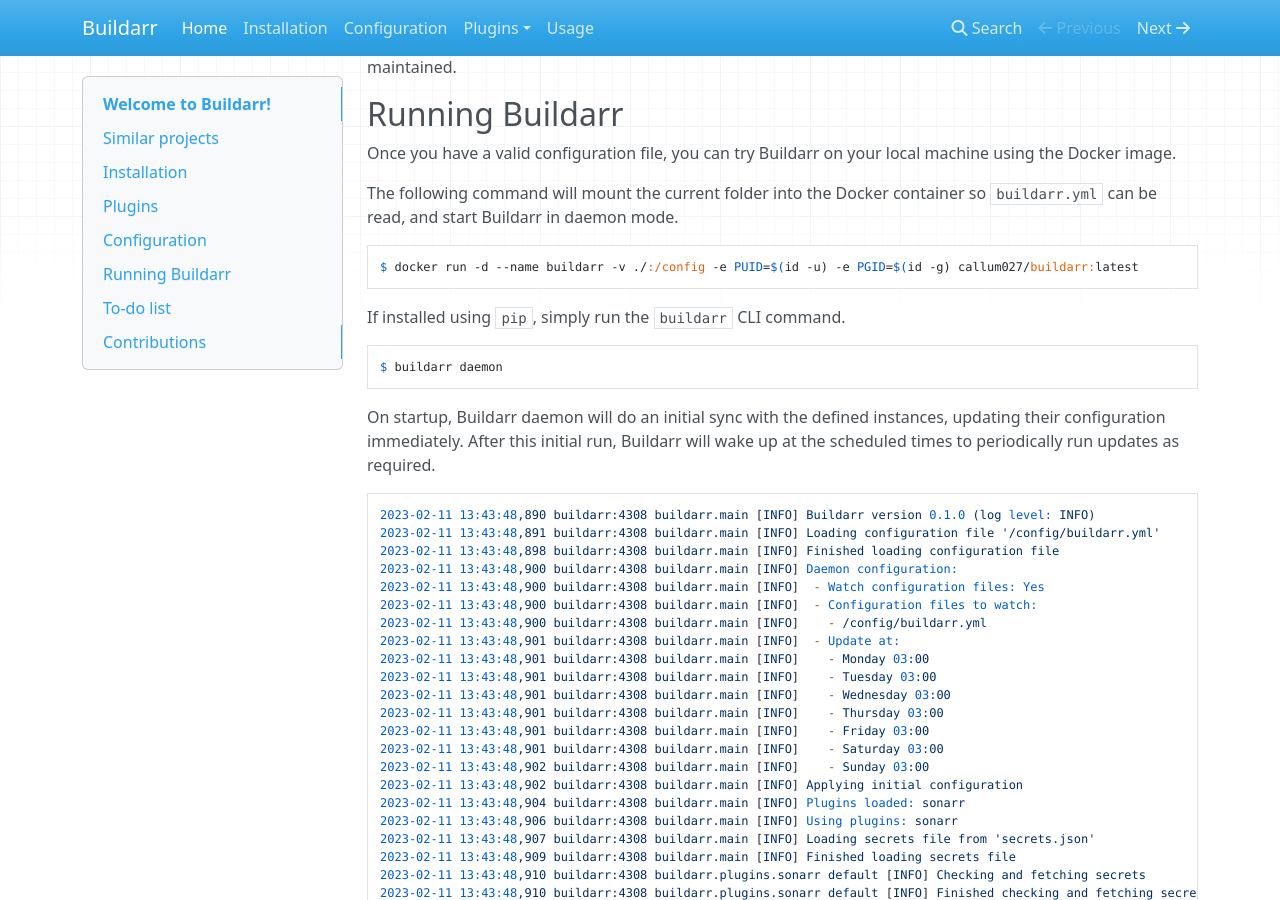
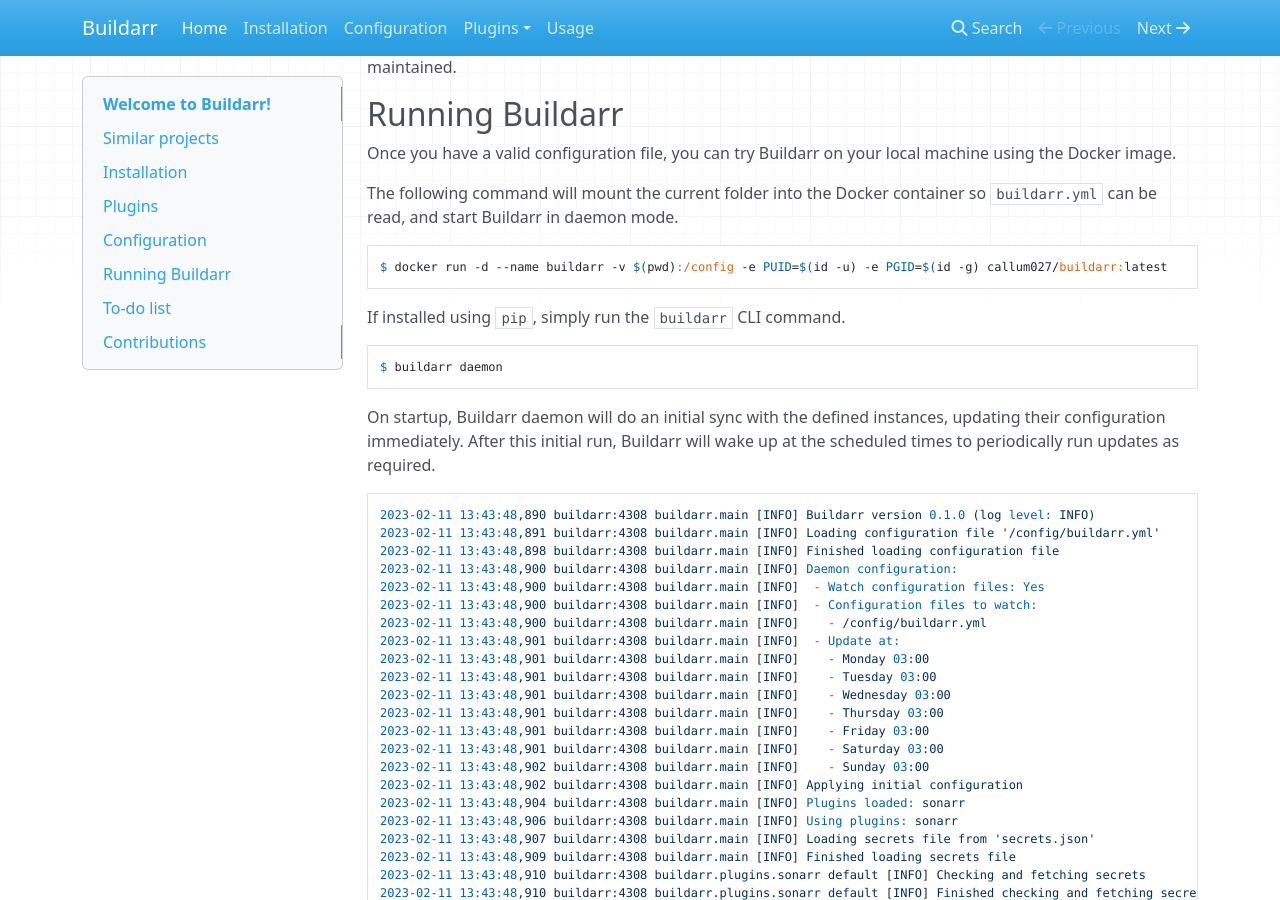
Before and after one commit to buildarr/buildarr, an MkDocs documentation site: the page built from docs/index.md, in a window 1280 px wide and 900 px high, scrolled down 2595 px. Built offline with MkDocs 1.6.1, drawn with Linux system fonts in a browser that asks for light colours; nearby versions of some CDN libraries; some of the changed text lies outside the part shown.

Commit message:
Fix Docker volume mount docs

````diff
--- a/docs/index.md
+++ b/docs/index.md
@@ -111,7 +111,7 @@
 The following command will mount the current folder into the Docker container so `buildarr.yml` can be read, and start Buildarr in daemon mode.
 
 ```bash
-$ docker run -d --name buildarr -v ./:/config -e PUID=$(id -u) -e PGID=$(id -g) callum027/buildarr:latest
+$ docker run -d --name buildarr -v $(pwd):/config -e PUID=$(id -u) -e PGID=$(id -g) callum027/buildarr:latest
 ```
 
 If installed using `pip`, simply run the `buildarr` CLI command.
@@ -194,7 +194,7 @@
 If you encounter an issue or error while using Buildarr, please do a Buildarr ad-hoc run with verbose log output by executing `buildarr run --log-level DEBUG` and making an issue on [our GitHub repository](https://github.com/buildarr/buildarr/issues/new) explaining the issue and attaching the output. (Please ensure that any API keys or other sensitive information are obfuscated before submitting.)
 
 ```bash
-$ docker run -d --name buildarr -v ./:/config -e PUID=$(id -u) -e PGID=$(id -g) callum027/buildarr:latest run --log-level DEBUG
+$ docker run -d --name buildarr -v $(pwd):/config -e PUID=$(id -u) -e PGID=$(id -g) callum027/buildarr:latest run --log-level DEBUG
 ```
 
 For developers looking to make a contribution to this project, thank you! Documentation of the internal APIs is still in the works, so for now, the best way to learn how Buildarr works is to clone the project and have a look at the comments and docstrings.
````
Also changed, not shown: README.md (+2 -2 lines).
